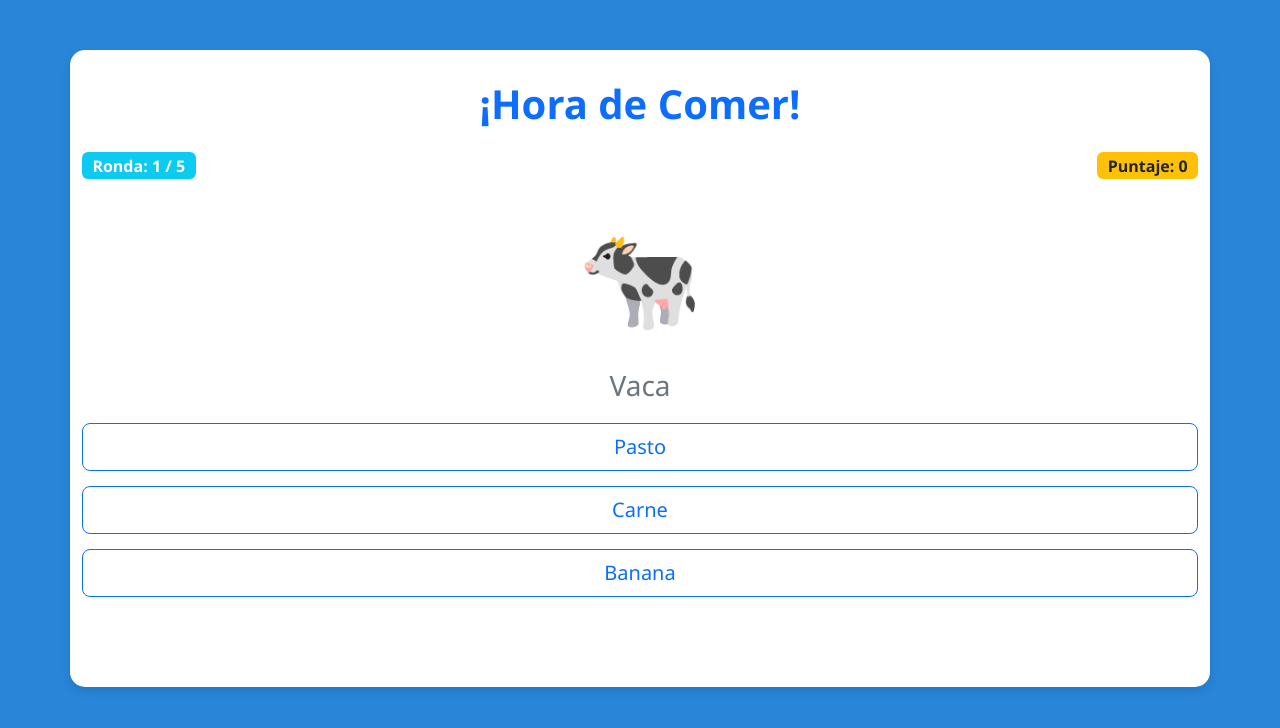
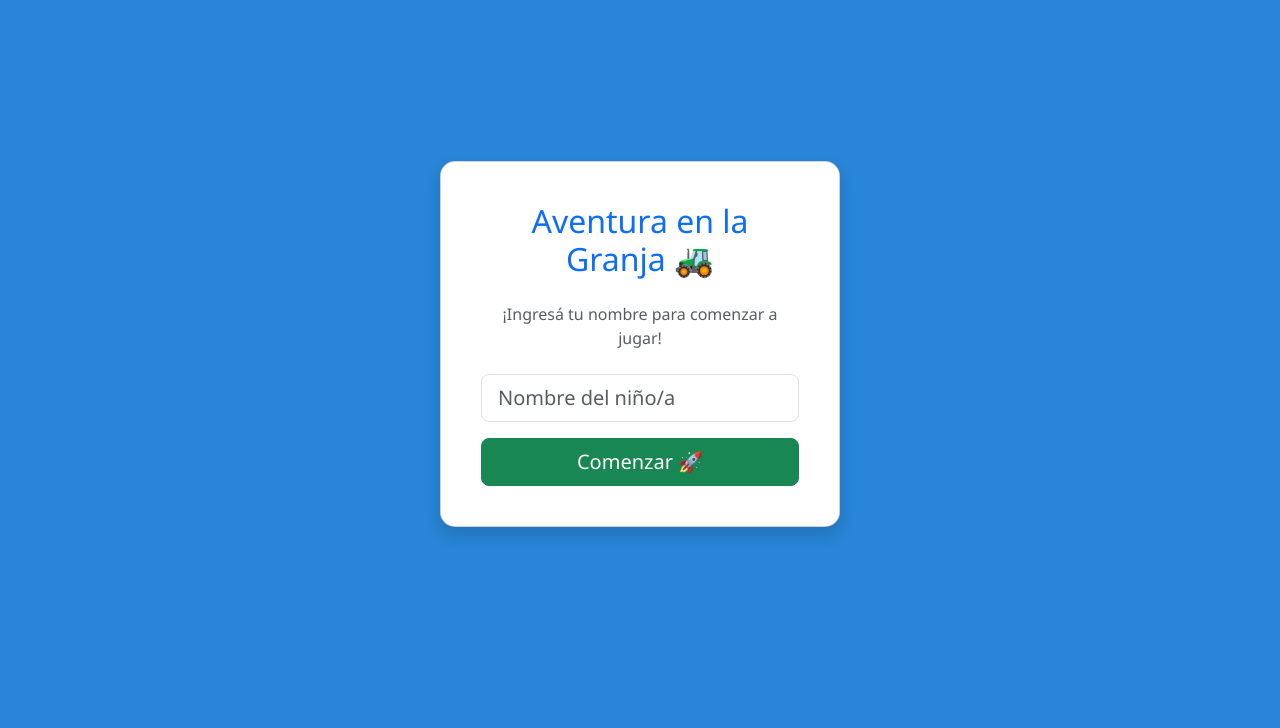
Before and after one commit to Tiago-T19/proyectoFinal_grupo_6, a React (Vite) app: page / in a window 1280 px wide. Shown: the top 728 px of the page. Built offline with nearby package versions, Linux system fonts and the light colour scheme.

Commit message:
LucasAldapi: agregado de la pantalla de login y pantalla 2

```diff
--- a/package.json
+++ b/package.json
@@ -12,6 +12,7 @@
   "dependencies": {
     "bootstrap": "^5.3.8",
     "react": "^19.3.1",
+    "react-bootstrap": "^2.10.10",
     "react-dom": "^19.3.1"
   },
   "devDependencies": {
--- a/src/App.jsx
+++ b/src/App.jsx
@@ -1,7 +1,46 @@
-import { useState } from 'react';
-import './App.css';
+import React, { useState } from 'react';
+import { Container, Card, Button, ListGroup, Form } from 'react-bootstrap';
+import 'bootstrap/dist/css/bootstrap.min.css';
 
-// Datos de las 5 rondas
+function LoginScreen({ onComenzar }) {
+  const [nombreInput, setNombreInput] = useState('');
+
+  const handleSubmit = (e) => {
+    e.preventDefault();
+    if (nombreInput.trim() !== '') {
+      onComenzar(nombreInput);
+    }
+  };
+
+  return (
+    <Container className="d-flex justify-content-center align-items-center" style={{ minHeight: '80vh' }}>
+      <Card className="p-4 shadow" style={{ width: '100%', maxWidth: '400px', borderRadius: '15px' }}>
+        <Card.Body>
+          <h2 className="text-center mb-4 text-primary">Aventura en la Granja 🚜</h2>
+          <p className="text-center text-muted mb-4">¡Ingresá tu nombre para comenzar a jugar!</p>
+
+          <Form onSubmit={handleSubmit}>
+            <Form.Group className="mb-3">
+              <Form.Control
+                type="text"
+                placeholder="Nombre del niño/a"
+                value={nombreInput}
+                onChange={(e) => setNombreInput(e.target.value)}
+                required
+                size="lg"
+              />
+            </Form.Group>
+
+            <Button variant="success" type="submit" className="w-100 py-2" size="lg">
+              Comenzar 🚀
+            </Button>
+          </Form>
+        </Card.Body>
+      </Card>
+    </Container>
+  );
+}
+
 const ROUNDS = [
   { id: 1, animalName: 'Vaca', animalEmoji: '🐄', options: ['Pasto', 'Carne', 'Banana'], answer: 'Pasto' },
   { id: 2, animalName: 'Gallina', animalEmoji: '🐔', options: ['Maíz', 'Pasto', 'Pescado'], answer: 'Maíz' },
@@ -10,21 +49,22 @@ const ROUNDS = [
   { id: 5, animalName: 'Caballo', animalEmoji: '🐴', options: ['Pasto y Zanahoria', 'Pollo', 'Helado'], answer: 'Pasto y Zanahoria' },
 ];
 
-function App() {
+function JuegoUno({ nombre, onTerminar }) {
   const [currentRound, setCurrentRound] = useState(0);
   const [score, setScore] = useState(0);
   const [showResult, setShowResult] = useState(false);
   const [resultMessage, setResultMessage] = useState('');
-  const [isGameOver, setIsGameOver] = useState(false);
 
   const handleOptionClick = (selectedFood) => {
-    if (showResult) return; // Evita múltiples clicks mientras se muestra el mensaje
+    if (showResult) return;
 
     const currentAnimal = ROUNDS[currentRound];
     const isCorrect = selectedFood === currentAnimal.answer;
+    let nuevoPuntaje = score;
 
     if (isCorrect) {
-      setScore(prevScore => prevScore + 10);
+      nuevoPuntaje = score + 10;
+      setScore(nuevoPuntaje);
       setResultMessage(`¡Correcto! La ${currentAnimal.animalName} comió feliz. 😋`);
     } else {
       setResultMessage(`¡Esa no es su comida! 🤢`);
@@ -32,69 +72,157 @@ function App() {
 
     setShowResult(true);
 
-    // Esperar 2 segundos para mostrar el mensaje y pasar a la siguiente ronda
     setTimeout(() => {
       setShowResult(false);
-
       if (currentRound < ROUNDS.length - 1) {
         setCurrentRound(prevRound => prevRound + 1);
       } else {
-        setIsGameOver(true);
+        onTerminar(nuevoPuntaje);
       }
     }, 2000);
   };
 
-  const restartGame = () => {
-    setCurrentRound(0);
-    setScore(0);
-    setIsGameOver(false);
-    setResultMessage('');
-  };
+  return (
+    <Container className="text-center my-4" style={{ maxWidth: '600px' }}>
+      <h1 className="text-primary fw-bold mb-2">¡Hora de Comer!</h1>
+      <p className="text-muted mb-4">Granjero/a: <strong>{nombre}</strong></p>
 
-  return (
-    <div className="container game-container text-center">
-      <h1 className="text-primary fw-bold mb-4">¡Hora de Comer!</h1>
-
-      {isGameOver ? (
-        <div className="game-over-screen">
-          <h2>¡Juego Terminado!</h2>
-          <p className="fs-4">Tu puntaje final es: <strong>{score} / 50</strong></p>
-          <button className="btn btn-success btn-lg mt-3" onClick={restartGame}>
-            Volver a jugar
-          </button>
-        </div>
-      ) : (
-        <div className="play-screen">
+      <Card className="p-4 shadow">
         <div className="d-flex justify-content-between align-items-center mb-3">
           <span className="badge bg-info fs-6">Ronda: {currentRound + 1} / 5</span>
           <span className="badge bg-warning text-dark fs-6">Puntaje: {score}</span>
         </div>
 
-          <div className="animal-display">
-            {/* Si preferís usar imágenes reales, cambiá el emoji por: <img src="ruta.jpg" alt="..." /> */}
-            <span className="animal-image">{ROUNDS[currentRound].animalEmoji}</span>
-            <h3 className="text-secondary">{ROUNDS[currentRound].animalName}</h3>
+        <div className="animal-display my-4">
+          <span style={{ fontSize: '80px' }}>{ROUNDS[currentRound].animalEmoji}</span>
+          <h3 className="text-secondary mt-2">{ROUNDS[currentRound].animalName}</h3>
         </div>
 
-          <div className="options-container">
+        <div className="options-container d-grid gap-2 my-3">
           {ROUNDS[currentRound].options.map((option, index) => (
-              <button
+            <Button
               key={index}
-                className="btn btn-outline-primary btn-lg"
+              variant="outline-primary"
+              size="lg"
               onClick={() => handleOptionClick(option)}
               disabled={showResult}
             >
               {option}
-              </button>
+            </Button>
           ))}
         </div>
 
-          <div className={`result-message ${showResult ? 'visible' : 'invisible'}`}>
-            <span className={resultMessage.includes('Correcto') ? 'text-success' : 'text-danger'}>
+        <div style={{ minHeight: '30px' }} className="mt-2">
+          <span className={resultMessage.includes('Correcto') ? 'text-success fw-bold' : 'text-danger fw-bold'}>
             {resultMessage}
           </span>
         </div>
+      </Card>
+    </Container>
+  );
+}
+
+function ResumenScreen({ nombre, puntaje1, puntaje2, onReiniciar }) {
+  const puntajeTotal = puntaje1 + puntaje2;
+
+  const obtenerMensajePersonalizado = (total) => {
+    if (total >= 40) {
+      return `¡Increíble trabajo, ${nombre}! Sos el mejor granjero de todos. ¡Puntaje brillante! 🌟`;
+    } else if (total >= 20) {
+      return `¡Muy bien hecho, ${nombre}! Demostraste conocer muy bien la granja. ¡Felicitaciones! 🎉`;
+    } else {
+      return `¡Buen esfuerzo, ${nombre}! Con un poco más de práctica serás un experto de la granja. 👍`;
+    }
+  };
+
+  return (
+    <Container className="d-flex justify-content-center align-items-center" style={{ minHeight: '80vh' }}>
+      <Card className="p-4 shadow text-center" style={{ width: '100%', maxWidth: '500px', borderRadius: '15px' }}>
+        <Card.Body>
+          <h2 className="text-success mb-3">¡Aventura Finalizada! 🌾</h2>
+          <h4 className="mb-4 text-dark">¡Granjero/a: <strong>{nombre}</strong>!</h4>
+
+          <ListGroup variant="flush" className="mb-4 text-start">
+            <ListGroup.Item className="d-flex justify-content-between align-items-center">
+              Puntaje Juego 1 (Hora de Comer):
+              <span className="badge bg-primary rounded-pill fs-6">{puntaje1} pts</span>
+            </ListGroup.Item>
+            <ListGroup.Item className="d-flex justify-content-between align-items-center">
+              Puntaje Juego 2:
+              <span className="badge bg-primary rounded-pill fs-6">{puntaje2} pts</span>
+            </ListGroup.Item>
+            <ListGroup.Item className="d-flex justify-content-between align-items-center fw-bold bg-light">
+              Puntaje Total:
+              <span className="badge bg-success rounded-pill fs-5">{puntajeTotal} pts</span>
+            </ListGroup.Item>
+          </ListGroup>
+
+          <div className="alert alert-info py-3 mb-4" role="alert">
+            {obtenerMensajePersonalizado(puntajeTotal)}
           </div>
+
+          <Button variant="primary" onClick={onReiniciar} size="lg" className="w-100">
+            Jugar de nuevo 🔄
+          </Button>
+        </Card.Body>
+      </Card>
+    </Container>
+  );
+}
+
+export function App() {
+  const [pantallaActual, setPantallaActual] = useState(1);
+  const [nombreJugador, setNombreJugador] = useState('');
+  const [puntajeJuego1, setPuntajeJuego1] = useState(0);
+  const [puntajeJuego2, setPuntajeJuego2] = useState(0);
+
+  const iniciarJuego = (nombre) => {
+    setNombreJugador(nombre);
+    setPantallaActual(2);
+  };
+
+  const terminarJuego1 = (puntaje) => {
+    setPuntajeJuego1(puntaje);
+    setPantallaActual(3);
+  };
+
+  const terminarJuego2 = (puntaje) => {
+    setPuntajeJuego2(puntaje);
+    setPantallaActual(4);
+  };
+
+  const reiniciarJuego = () => {
+    setNombreJugador('');
+    setPuntajeJuego1(0);
+    setPuntajeJuego2(0);
+    setPantallaActual(1);
+  };
+
+  return (
+    <div className="container my-4">
+      {pantallaActual === 1 && <LoginScreen onComenzar={iniciarJuego} />}
+
+      {pantallaActual === 2 && (
+        <JuegoUno nombre={nombreJugador} onTerminar={terminarJuego1} />
+      )}
+
+      {pantallaActual === 3 && (
+        <div className="text-center mt-5">
+          <h2>Pantalla 3: Juego 2 (Pendiente)</h2>
+          <p className="text-muted">-----------</p>
+          <Button variant="warning" onClick={() => terminarJuego2(30)}>
+            Simular terminar Juego 2 (30 pts)
+          </Button>
+        </div>
+      )}
+
+      {pantallaActual === 4 && (
+        <ResumenScreen
+          nombre={nombreJugador}
+          puntaje1={puntajeJuego1}
+          puntaje2={puntajeJuego2}
+          onReiniciar={reiniciarJuego}
+        />
       )}
     </div>
   );
```
Also changed, not shown: 1 other file (tests, documents, lock files or other folders). Lines whose indentation alone changed are shown as unchanged.
